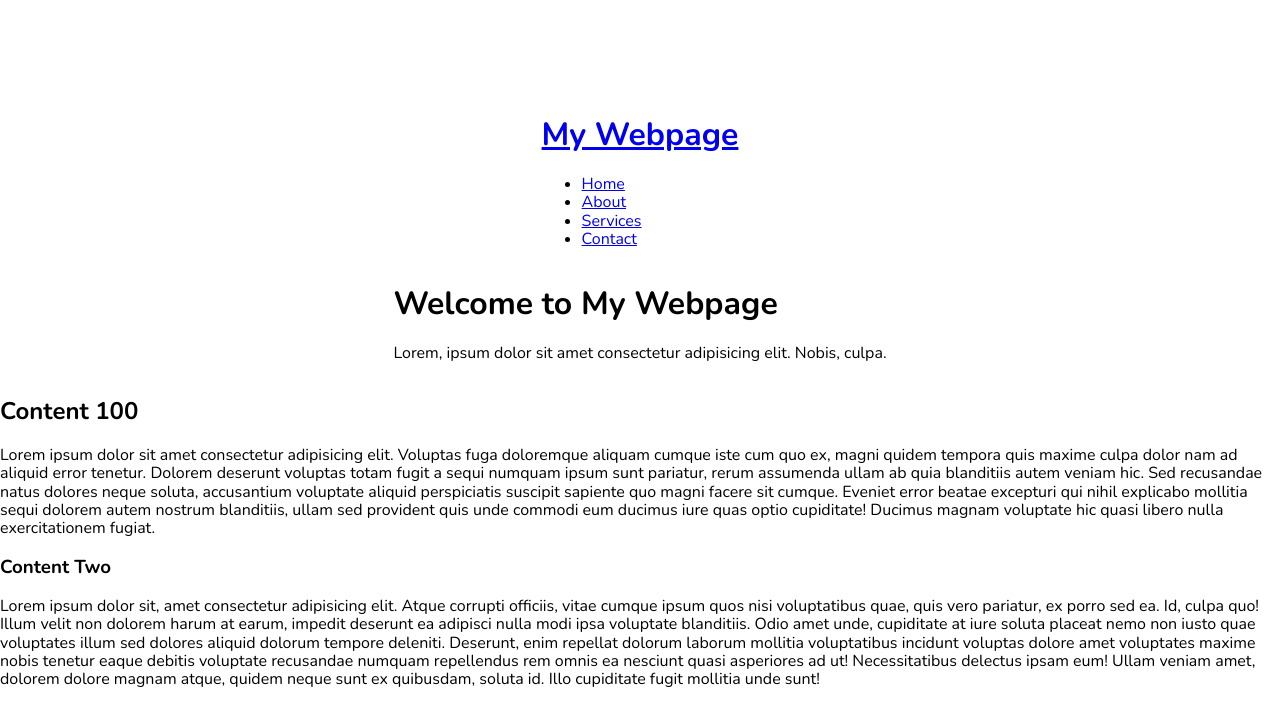
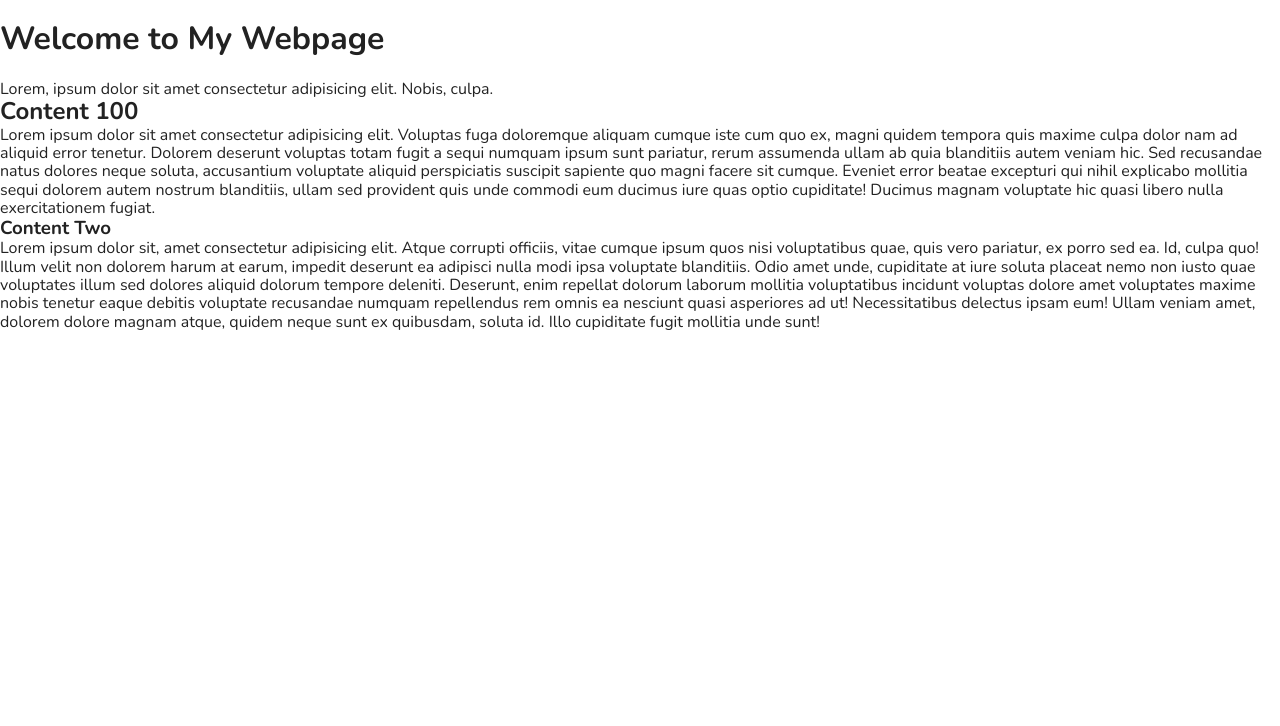
Before and after one commit to Kstrohfus/sticky-nav, a plain HTML site: page index.html in a window 1280 px wide. Drawn offline with nearby package versions, Linux system fonts and the light colour scheme.

Commit message:
comment nav start CSS

```diff
--- a/css/main.css
+++ b/css/main.css
@@ -1,16 +1,13 @@
-@import url('https://fonts.googleapis.com/css2?family=Nunito:wght@400;700&display=swap');
+@import url("https://fonts.googleapis.com/css2?family=Nunito:wght@400;700&display=swap");
 
 * {
-	box-sizing: border-box;
+    box-sizing: border-box;
+    margin: 0;
+    padding: 0;
 }
 
 body {
-    font-family: 'Nunito', sans-serif;
-		display: flex;
-		flex-direction: column;
-		align-items: center;
-		justify-content: center;
-		height: 100vh;
-		overflow: hidden;
-		margin: 0;
+    font-family: "Nunito", sans-serif;
+    color: #222;
+    padding-bottom: 50px;
 }
--- a/index.html
+++ b/index.html
@@ -26,7 +26,7 @@
         <title>Sticky Nav Bar</title>
     </head>
     <body>
-        <nav class="nav">
+        <!-- <nav class="nav">
             <div class="container">
                 <h1 class="logo"><a href="/index.html">My Webpage</a></h1>
                 <ul>
@@ -36,7 +36,7 @@
                     <li><a href="#">Contact</a></li>
                 </ul>
             </div>
-        </nav>
+        </nav> -->
 
         <div class="hero">
             <div class="container">
```
